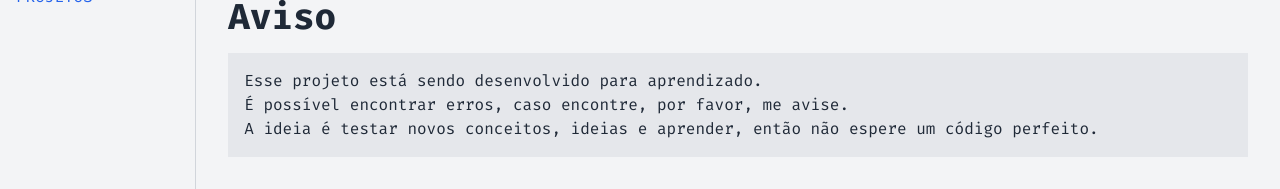
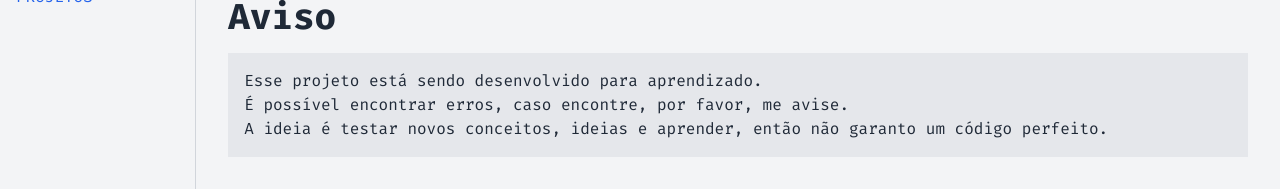
Before and after one commit to ghenosec/gheno.txt, a Next.js app: page /resume in a window 1280 px wide. Shown: the part 515-704 px from the top of the page. Built offline with nearby package versions, Linux system fonts and the light colour scheme.

Commit message:
refactor: update text

```diff
--- a/src/app/pages/Home.tsx
+++ b/src/app/pages/Home.tsx
@@ -22,7 +22,7 @@ const ResumePage: React.FC = () => {
         <code>
         {`Esse projeto está sendo desenvolvido para aprendizado.
 É possível encontrar erros, caso encontre, por favor, me avise.
-A ideia é testar novos conceitos, ideias e aprender, então não espere um código perfeito.`}
+A ideia é testar novos conceitos, ideias e aprender, então não garanto um código perfeito.`}
         </code>
       </pre>
 
```
